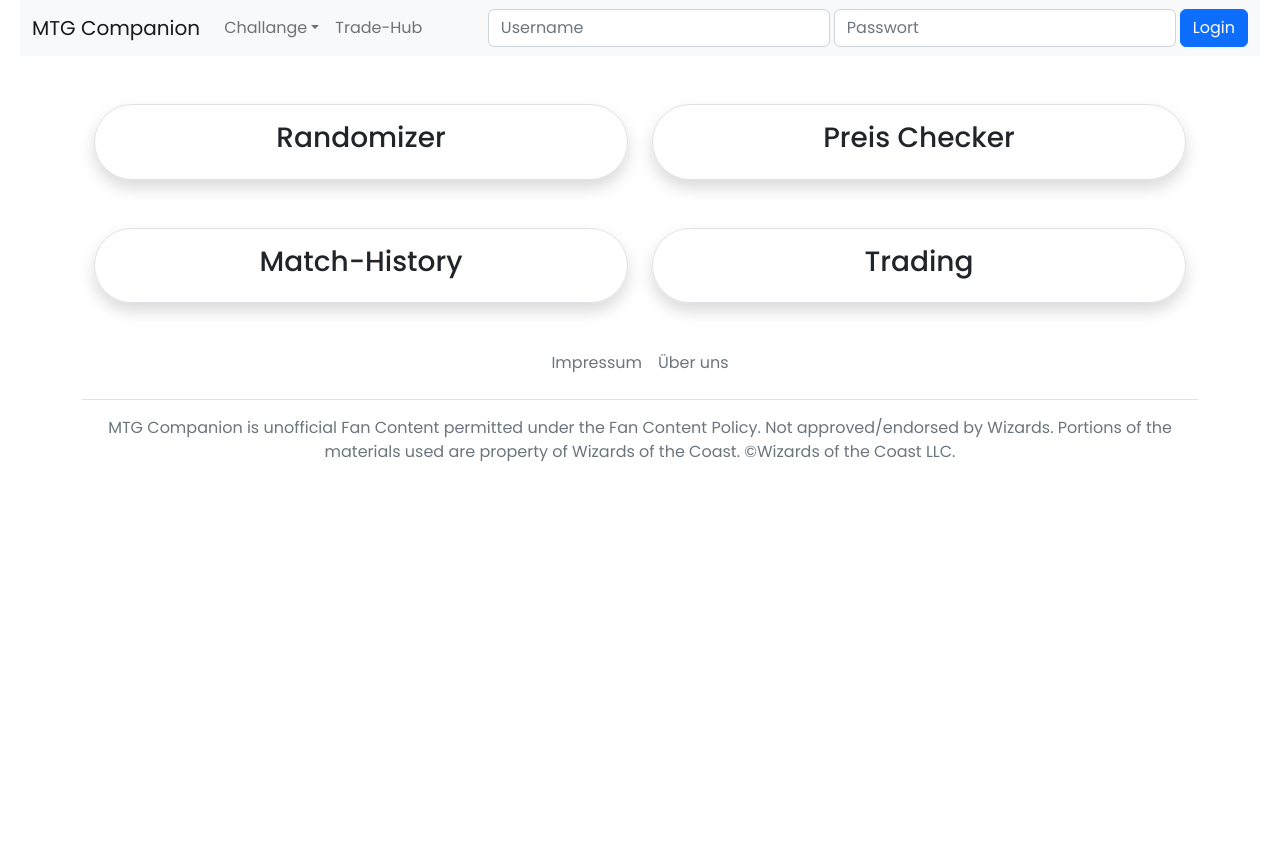
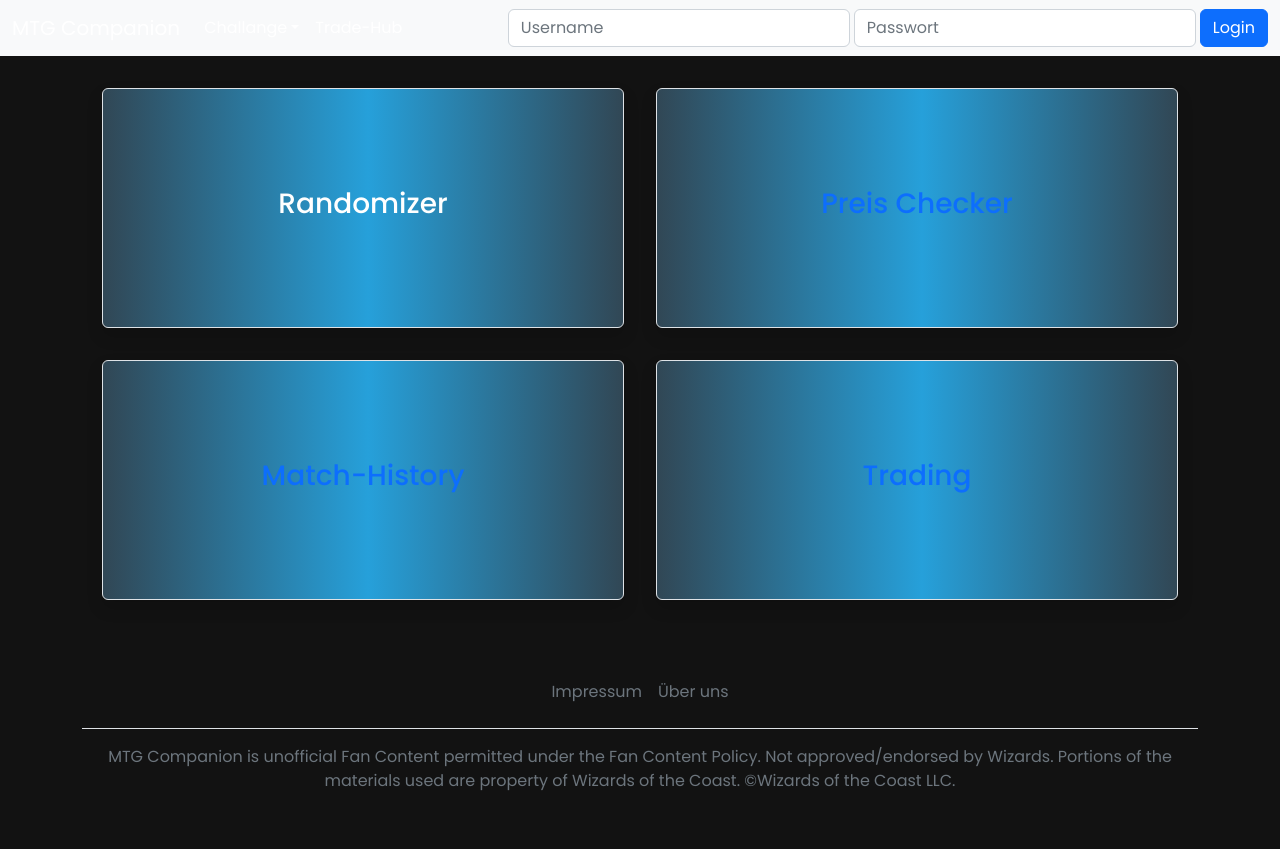
Before and after one commit to dev-lukas/mtg, a PHP site: page / in a window 1280 px wide. Before the commit the page ends 462 px from the top, so only its background shows below. Run offline with PHP 8.4, Linux system fonts and the light colour scheme.

Commit message:
starting with dark material design

```diff
--- a/index.html
+++ b/index.html
@@ -38,25 +38,27 @@
             </div>
         </div>
     </nav>
-    <div class="container row mx-auto">
-        <div class="col-6">
-            <div class="mt-5 p-3 shadow text-center border rounded-pill">
-                <h3><a class="link-dark text-decoration-none" href="randomizer.html">Randomizer</a></h3>
+    <div class="container p-3 row mx-auto text-center">
+        <div class="col-6 p-3 d-flex justify-content-center align-items-stretch">
+            <a class="container linkbox mx-auto d-flex border rounded shadow justify-content-center align-items-center text-decoration-none" href="randomizer.html">
+                <div class="">
+                    <h3>Randomizer</h3>
+                </div>
+            </a>
+        </div>
+        <div class="col-6 p-3 d-flex justify-content-center align-items-stretch">
+            <div class="container linkbox mx-auto d-flex border rounded shadow justify-content-center align-items-center">
+                <h3><a class="text-decoration-none" href="upgrade.html">Preis Checker</a></h3>
             </div>
         </div>
-        <div class="col-6">
-            <div class="mt-5 p-3 shadow text-center border rounded-pill">
-                <h3><a class="link-dark text-decoration-none" href="upgrade.html">Preis Checker</a></h3>
+        <div class="col-6 p-3 d-flex justify-content-center align-items-stretch">
+            <div class="container linkbox mx-auto d-flex border rounded shadow justify-content-center align-items-center">
+                <h3><a class="text-decoration-none" href="history.html">Match-History</a></h3>
             </div>
         </div>
-        <div class="col-6">
-            <div class="mt-5 p-3 shadow text-center border rounded-pill">
-                <h3><a class="link-dark text-decoration-none" href="histroy.html">Match-History</a></h3>
-            </div>
-        </div>
-        <div class="col-6">
-            <div class="mt-5 p-3 shadow text-center border rounded-pill">
-                <h3><a class="link-dark text-decoration-none" href="trading.html">Trading</a></h3>
+        <div class="col-6 p-3 d-flex justify-content-center align-items-stretch">
+            <div class="container linkbox mx-auto d-flex border rounded shadow justify-content-center align-items-center">
+                <h3><a class="text-decoration-none" href="trading.html">Trading</a></h3>
             </div>
         </div>
     </div>
--- a/mtgcompanion.css
+++ b/mtgcompanion.css
@@ -1,17 +1,43 @@
 @import url('https://fonts.googleapis.com/css2?family=Poppins:wght@200;300;400;500;600;700&display=swap');
-*{
-  margin: 0;
-  padding: 0;
-  box-sizing: border-box;
+* {
   font-family: 'Poppins', sans-serif;
+  color: #fff;
+}
+
+:root {
+  --mcard-height: 30vh;
+  --mcard-width: calc(var(--mcard-height) / 1.5);
+  --grey-1: #121212;
+  --grey-2: #1b1b1b;
+  --grey-3: #2b2b2b;
+  --grey-4: #3b3b3b;
+  --grey-5: #4b4b4b;
+  --accent-1: #BB86FC;
+  --accent-2: #03DAC5;
 }
 
 body{
-  padding: 0 20px;
+  background-color: var(--grey-1);
+}
+
+.navbar {
+  background-color: var(--grey-2);
+}
+
+.navbar .navbar-brand {
+  color: white;
+}
+
+.navbar .nav-link.active {
+  color: var(--accent-2);
+}
+
+.navbar .nav-link {
+  color: white;
 }
 
 ::selection{
-  color: #fff;
+  color: #3b3b3b;
   background: #664AFF;
 }
 
@@ -21,7 +47,7 @@
 }
 
 .container-search .searchInput{
-  background: #fff;
+  background: #3b3b3b;
   width: 100%;
   border-radius: 5px;
   position: relative;
@@ -50,7 +76,7 @@
   max-height: 280px;
   overflow-y: auto;
   width: 100%;
-  background-color: #fff;
+  background-color: #3b3b3b;
 }
 
 .searchInput.active .resultBox{
@@ -103,11 +129,6 @@
     border-radius: 50%;
  }
 
-:root {
-    --mcard-height: 30vh;
-    --mcard-width: calc(var(--mcard-height) / 1.5);
-}
-
 @property --rotate {
     syntax: "<angle>";
     initial-value: 132deg;
@@ -151,6 +172,12 @@
 
 .hidden {
   display: none;
+}
+
+.linkbox {
+  height: 30vh;
+  color: white;
+  background-image: linear-gradient(to right, #314755 0%, #26a0da  51%, #314755  100%)
 }
 
 .mcard::before {
--- a/randomizer.html
+++ b/randomizer.html
@@ -55,7 +55,7 @@
         </div>
       </div>
       <div class="p-4"></div>
-      <button type="button" class="btn btn-outline-primary" id="cbutton" onclick="generateChallanges()">Generiere Challanges</button>
+      <button type="button" class="btn btn-outline-primary btn-lg" id="cbutton" onclick="generateChallanges()">Generiere Challanges</button>
     </div>
   </div>
   <br>
--- a/upgrade.html
+++ b/upgrade.html
@@ -10,7 +10,7 @@
   <script src="https://cdn.jsdelivr.net/npm/bootstrap@5.2.3/dist/js/bootstrap.bundle.min.js"></script>
 </head>
 <body>
-  <nav class="navbar navbar-expand-sm static-top bg-light">
+  <nav class="navbar navbar-expand-sm static-top">
     <div class="container-fluid">
       <a class="navbar-brand" href="index.html">MTG Companion</a>
       <button class="navbar-toggler" type="button" data-bs-toggle="collapse" data-bs-target="#collapNavbar">
@@ -115,8 +115,8 @@
         document.getElementById('cardname').value = name;
         document.getElementById('resultBox').innerHTML = '';
         document.getElementById('searchInput').classList.remove("active");
-        document.getElementById('price').innerHTML = '<div class="spinner-grow text-primary"></div>';
-        document.getElementById('points').innerHTML = '<div class="spinner-grow text-primary"></div>';
+        document.getElementById('price').innerHTML = '<div class="spinner-grow text-info"></div>';
+        document.getElementById('points').innerHTML = '<div class="spinner-grow text-info"></div>';
         let cardname = encodeCardmarketCard(name, 0);
         let cardname_variation = encodeCardmarketCard(name, 1);
         const postData = new FormData();
```
